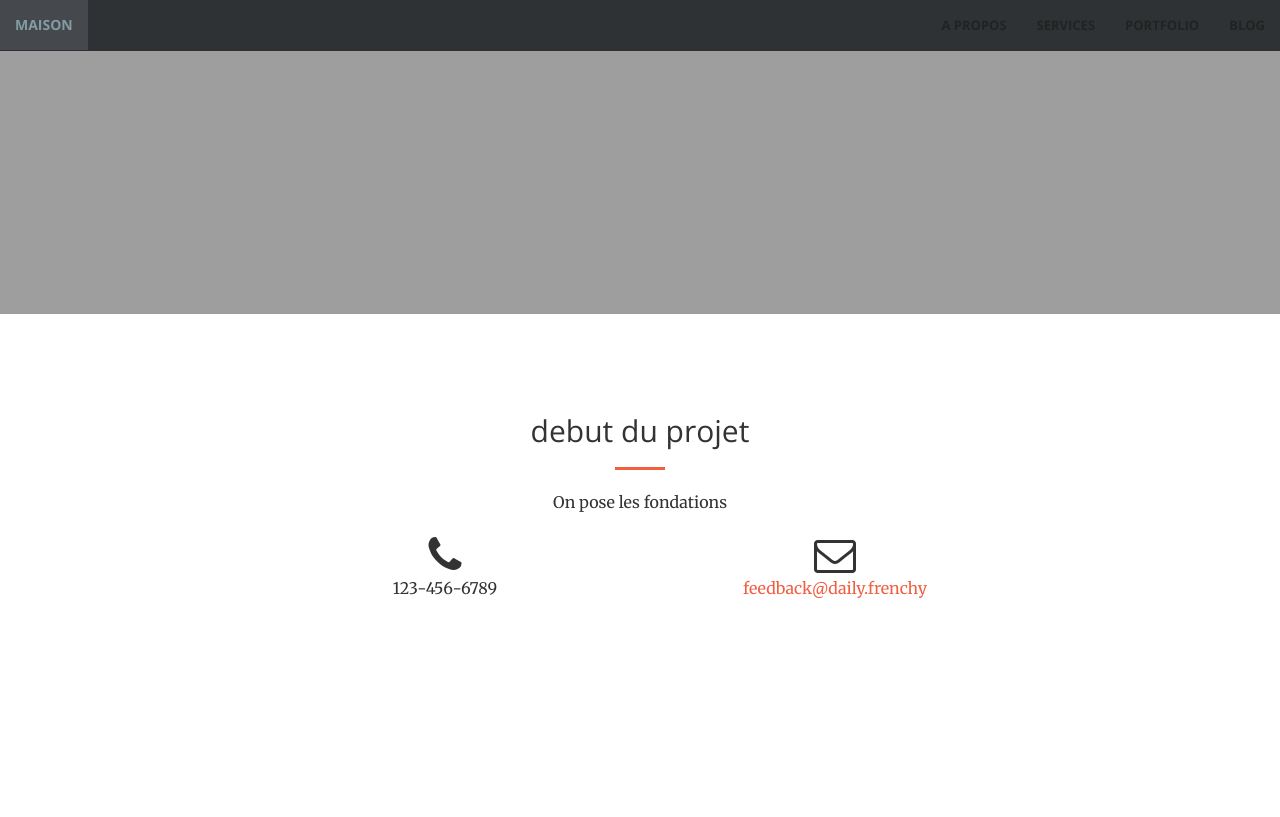
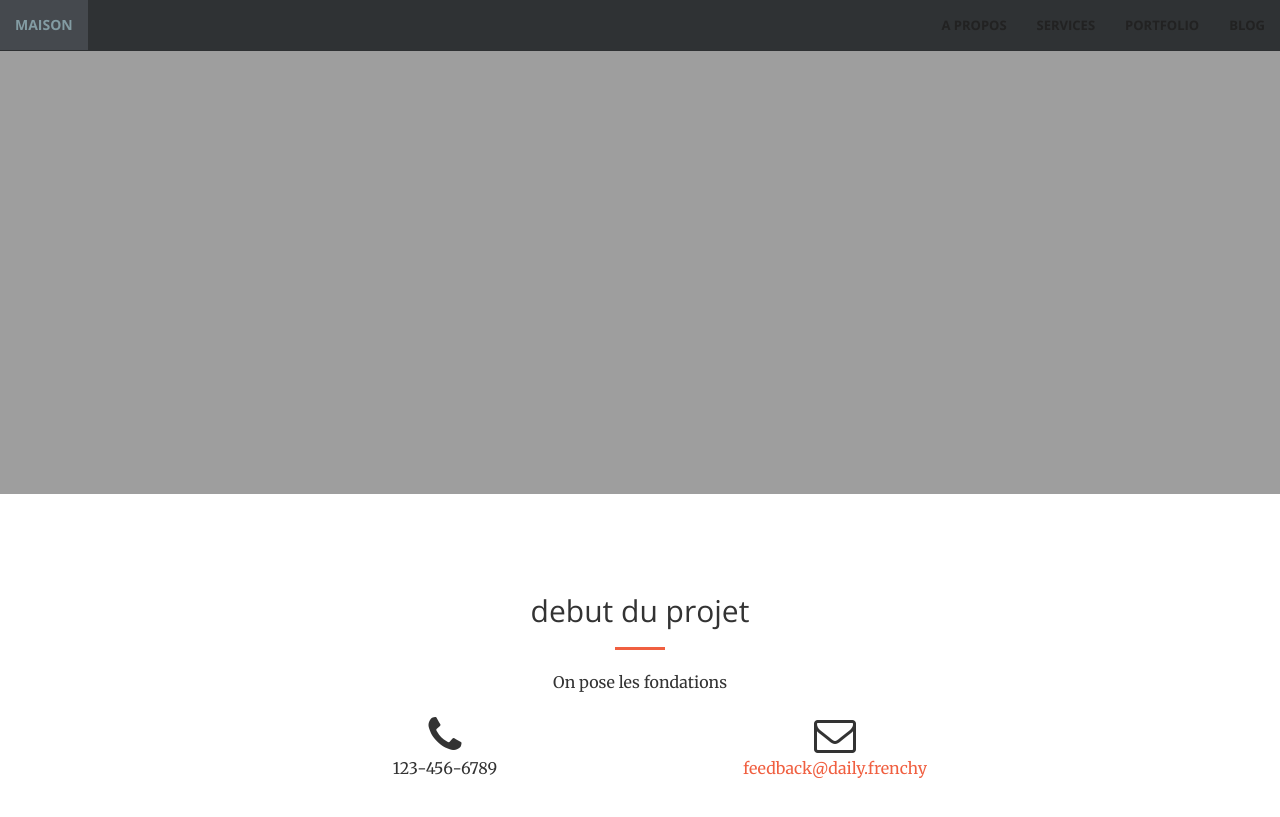
Before and after one commit to daily-frenchy/open, a Jekyll site: the page built from about.html, in a window 1280 px wide and 900 px high, scrolled down 708 px. Shown: the top 817 px of the window. Built offline with Jekyll 4.4.1, drawn with Linux system fonts in a browser that asks for light colours; before the commit the page ends 1428 px from its top, so only the background shows below that.

Commit message:
Update creative.css

```diff
--- a/css/creative.css
+++ b/css/creative.css
@@ -249,7 +249,7 @@ header .header-content .header-content-inner p {
 
 @media(min-width:768px) {
     header {
-        min-height: 80%;
+        min-height: 100%;
     }
 
     header .header-content {
@@ -527,7 +527,7 @@ img::-moz-selection {
 .about {
     position: relative;
     width: 100%;
-    min-height: 80%;
+    min-height: 100%;
     text-align: center;
     background-image: url(/open/img/about.jpg);
     background-position: center;
@@ -571,7 +571,7 @@ img::-moz-selection {
         padding: 0px 0!important;
     }
     .about {
-        min-height: 80%;
+        min-height: 100%;
         margin : 0px ;
     }
 
```
